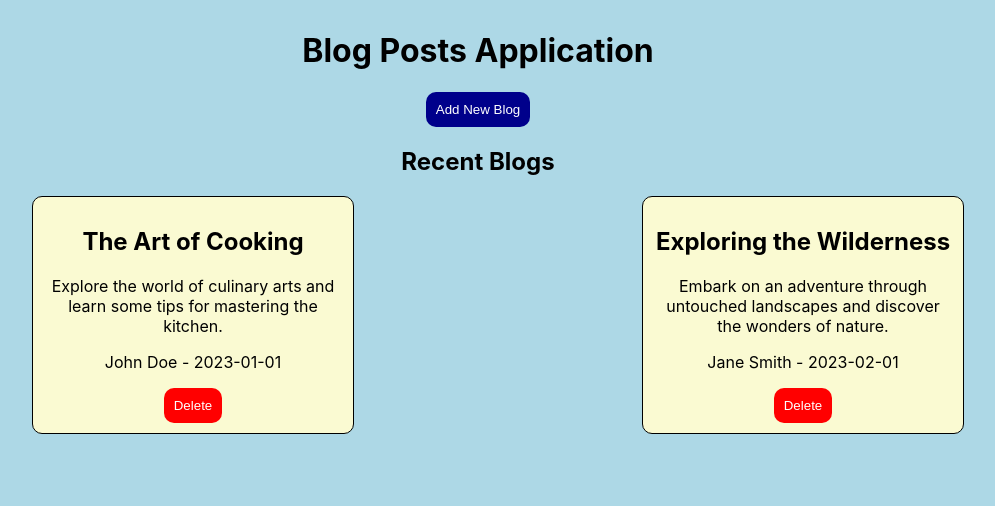
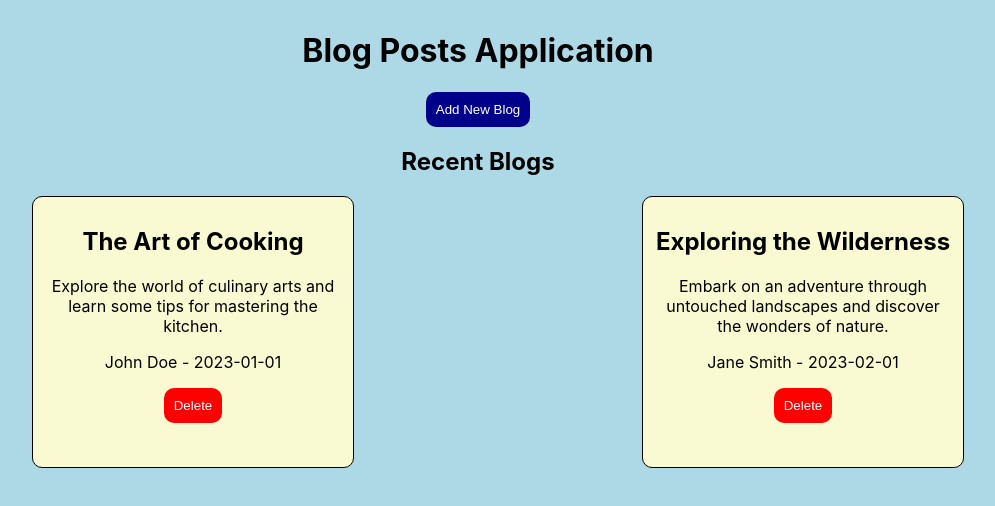
Before and after one commit to Sk-Siva/Blogging-Platform, a React (Create React App) app: page / in a window 1280 px wide. Shown: the top 506 px of the page, without its empty margins (162-1157 px from the left). Built offline with nearby package versions, Linux system fonts and the light colour scheme.

Commit message:
added functionality

```diff
--- a/src/components/AddEditPost/AddEditPost.js
+++ b/src/components/AddEditPost/AddEditPost.js
@@ -1,16 +1,16 @@
 import React, { useState, useEffect } from 'react';
-import { useParams, useNavigate } from 'react-router-dom';
+import { useParams ,Link} from 'react-router-dom';
 import { addPost, updatePost, getPostById } from '../../utils/mockApi';
 import './index.css';
 
 const AddEditPost = () => {
   const { id } = useParams();
-  const history = useNavigate();
   const [state, setState] = useState({
     title: '',
     author: '',
     content: '',
     publicationDate: '',
+    isChanged:false
   });
 
   useEffect(() => {
@@ -45,19 +45,22 @@ const AddEditPost = () => {
     } else {
       addPost(newPost);
     }
+    setState({isChanged :true})
 
-    history.push('/');
   };
 
   const handleChange = (e) => {
     setState({ ...state, [e.target.name]: e.target.value });
   };
 
-  const { title, author, content, publicationDate } = state;
+  const { title, author, content, publicationDate ,isChanged} = state;
 
   return (
     <div className="addedit-post-list">
-     <form className="add-edit-form" onSubmit={handleSubmit}>
+      {isChanged ? (<div><p>Blogs Updated Successfully</p>
+        <Link to="/"><button className='btn'>GO TO HOME</button></Link>  </div>
+    ) : (
+        <form className="add-edit-form" onSubmit={handleSubmit}>
       <h1 className='head'>Fill The Details</h1>
       <label>Enter Title</label>
       <input
@@ -95,10 +98,11 @@ const AddEditPost = () => {
         required
       /><br/>
       <button  className='newblog-btn' type="submit">{id ? 'Update Post' : 'Add Post'}</button>
-    </form>
+    </form>)
+    }
     </div>
 
-  );
+  )
 };
 
 export default AddEditPost;
--- a/src/components/BlogPostList/BlogPostList.js
+++ b/src/components/BlogPostList/BlogPostList.js
@@ -24,7 +24,7 @@ class BlogPostList extends Component {
 
   render() {
     const { posts } = this.state;
-
+    const isEmpty = posts.length === 0
     return (
       <>
       <Link to="/" className='bloglist'>
@@ -34,20 +34,20 @@ class BlogPostList extends Component {
         <button className='newblog-btn'>Add New Blog</button>
         </Link>
         <h2>Recent Blogs</h2>
-        <ul className='list-container'>
+        {isEmpty ? (<p>NO BLOGS ARE AVAILABLE ! ADD NEW BLOGS NOW</p>)
+         : (<ul className='list-container'>
           {posts.map((post) => (
             <li key={post.id}>
-              <Link className="bloglist" to={`/post/${post.id}`}>
-              <div className='list'><h2>
+              <div className='list'><Link className="bloglist" to={`/post/${post.id}`}><h2>
                 {post.title}
-              </h2>
+              </h2></Link>
               <p>{post.summary}</p>
               <p>{post.author} - {post.publicationDate}</p>
               <button className='delete-btn' onClick={() => this.handleDelete(post.id)}>Delete</button></div>
-              </Link>
             </li>
           ))}
-        </ul>
+        </ul>)}
+
 
       </div>
       </Link>
--- a/src/components/BlogPostList/index.css
+++ b/src/components/BlogPostList/index.css
@@ -24,10 +24,12 @@
 }
 .list{
     width:300px;
+    height:250px;
     background-color: lightgoldenrodyellow;
     padding:10px;
     border:1px solid #000000;
     border-radius:10px;
+    overflow:auto;
 }
 .delete-btn{
     color:#ffffff;
```
